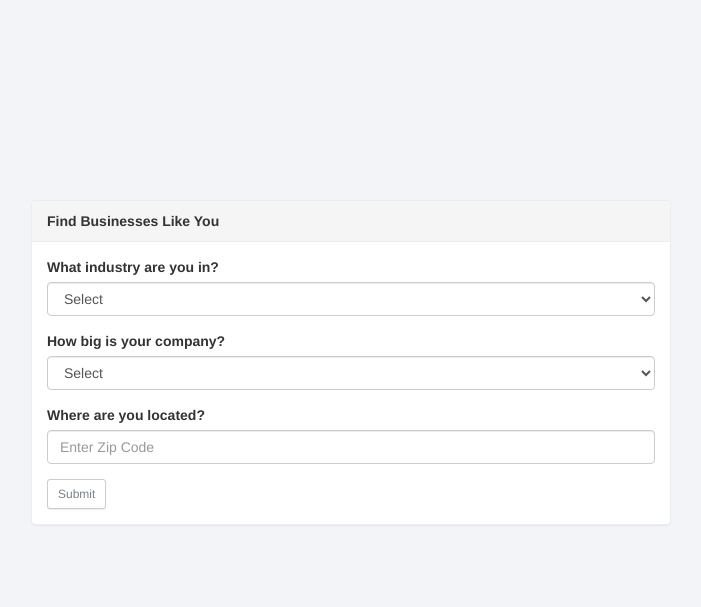
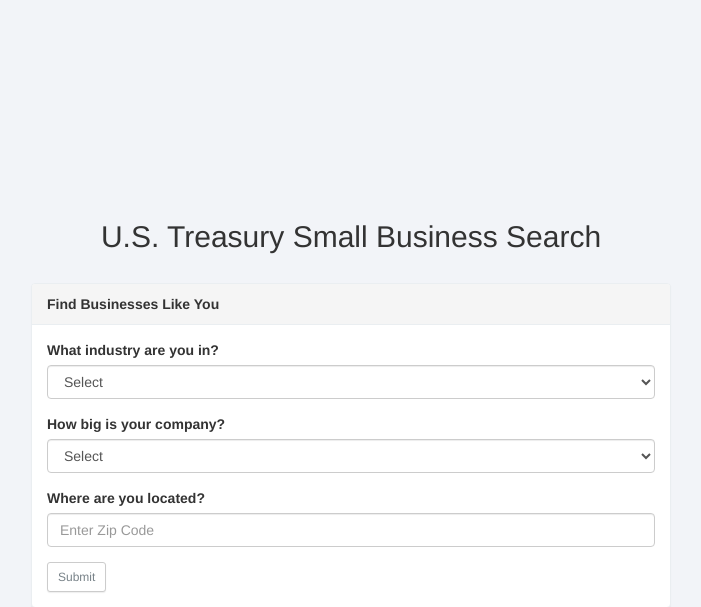
Before and after one commit to wlong0827/treasury-sb-search, a Flask app: page / in a window 1280 px wide. Shown: the top 607 px of the page, without its empty margins (319-1020 px from the left). Before the commit the page ends 524 px from the top, so only its background shows below. Run offline with Flask 2, Linux system fonts and the light colour scheme; some libraries are stand-ins or nearby versions.

Commit message:
added title

```diff
--- a/templates/template.html
+++ b/templates/template.html
@@ -17,6 +17,8 @@
 
 
         <div class="col-sm-6" style="padding: 200px 0; text-align: left; margin-left:350px">
+          <center><h2>U.S. Treasury Small Business Search</h2></center>
+          <br>
           <section class="panel panel-default">
             <header class="panel-heading font-bold">Find Businesses Like You</header>
             <div class="panel-body">
```
